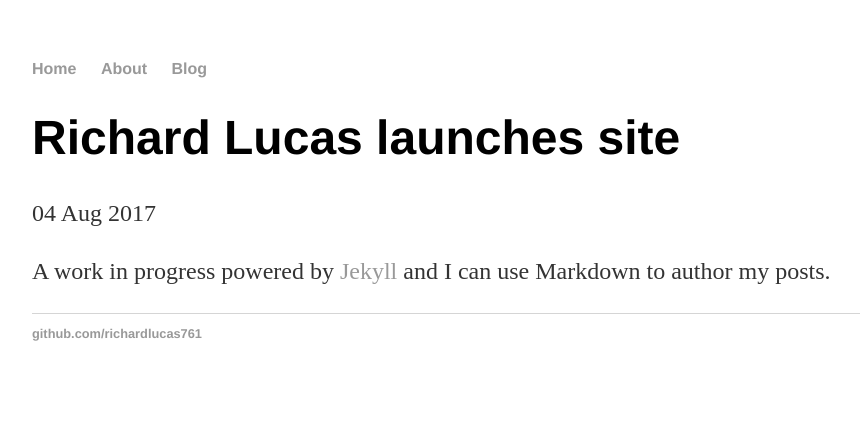
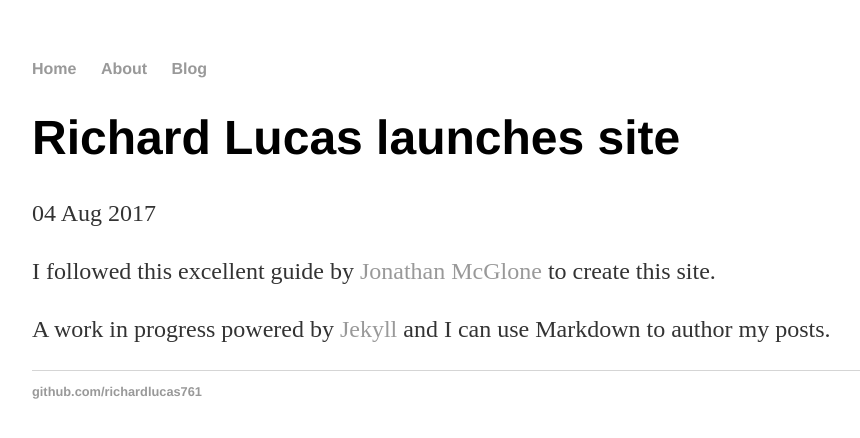
Before and after one commit to richardlucas761/richardlucas761.github.io, a Jekyll site: the page built from _posts/2017-08-04-Richard-Lucas-site-launched.md, in a window 1280 px wide. Shown: the top 438 px of the page, without its empty margins (160-1020 px from the left). Built offline with Jekyll 4.4.1, drawn with Linux system fonts in a browser that asks for light colours.

Commit message:
Update 2017-08-04-Richard-Lucas-site-launched.md

```diff
--- a/_posts/2017-08-04-Richard-Lucas-site-launched.md
+++ b/_posts/2017-08-04-Richard-Lucas-site-launched.md
@@ -4,4 +4,6 @@ title: "Richard Lucas launches site"
 date: 2017-08-04
 ---
 
+I followed this excellent guide by [Jonathan McGlone](http://jmcglone.com/guides/github-pages/) to create this site.
+
 A work in progress powered by [Jekyll](http://jekyllrb.com) and I can use Markdown to author my posts.
```
